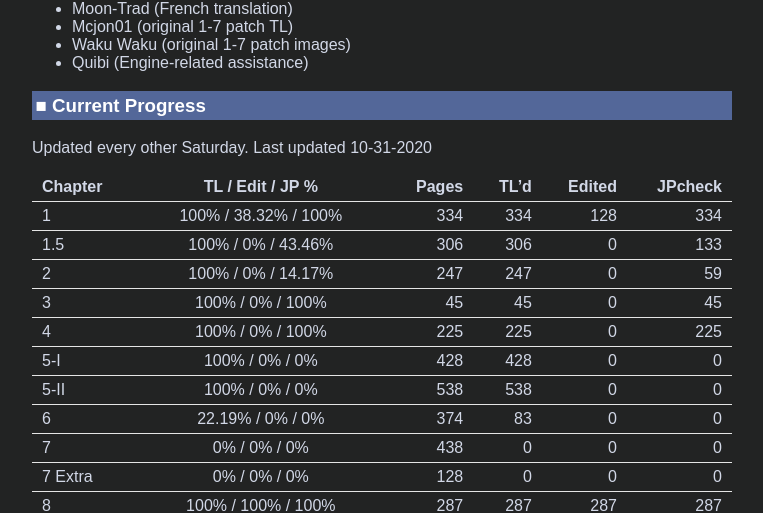
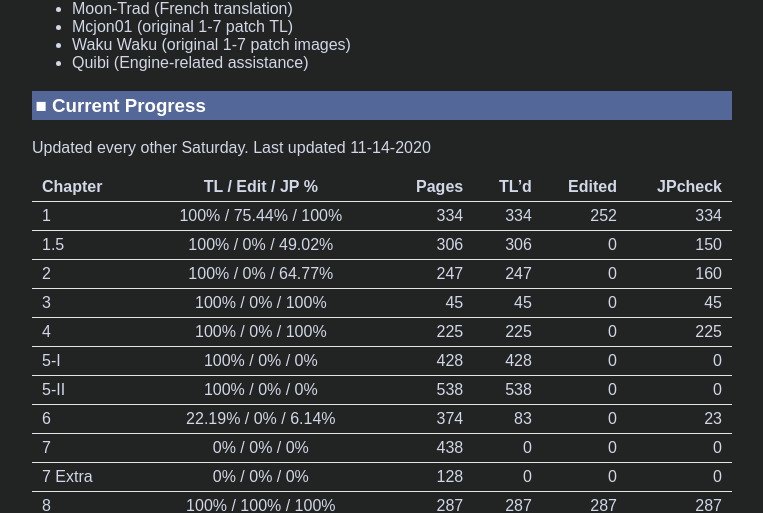
Before and after one commit to Hollow-Moon/Hollow-Moon.github.io, a Jekyll site: the page built from wohn-tl/index.md, in a window 1280 px wide and 900 px high, scrolled down 2887 px. Shown: the part 121-634 px from the top of the window, without its empty margins (258-1021 px from the left). Built offline with Jekyll 4.4.1, drawn with Linux system fonts in a browser that asks for light colours; some of the changed text lies outside the part shown.

Commit message:
Update index.md

```diff
--- a/wohn-tl/index.md
+++ b/wohn-tl/index.md
@@ -87,18 +87,18 @@ Link is here: [Google Drive](https://drive.google.com/file/d/1MACYFN9tUWD6Pxpw4Z
 * Quibi (Engine-related assistance)
 
 ### Current Progress
-Updated every other Saturday. Last updated 10-31-2020
+Updated every other Saturday. Last updated 11-14-2020
 
 | Chapter  | TL / Edit / JP %         | Pages   | TL'd   | Edited | JPcheck |
 | -------- |:------------------------:| -------:| ------:| ------:| -------:|
-| 1        | 100% / 38.32% / 100%     | 334     | 334    | 128    | 334     |
-| 1.5      | 100% / 0% / 43.46%       | 306     | 306    | 0      | 133     |
-| 2        | 100% / 0% / 14.17%       | 247     | 247    | 0      | 59      |
+| 1        | 100% / 75.44% / 100%     | 334     | 334    | 252    | 334     |
+| 1.5      | 100% / 0% / 49.02%       | 306     | 306    | 0      | 150     |
+| 2        | 100% / 0% / 64.77%       | 247     | 247    | 0      | 160     |
 | 3        | 100% / 0% / 100%         | 45      | 45     | 0      | 45      |
 | 4        | 100% / 0% / 100%         | 225     | 225    | 0      | 225     |
 | 5-I      | 100% / 0% / 0%           | 428     | 428    | 0      | 0       |
 | 5-II     | 100% / 0% / 0%           | 538     | 538    | 0      | 0       |
-| 6        | 22.19% / 0% / 0%         | 374     | 83     | 0      | 0       |
+| 6        | 22.19% / 0% / 6.14%      | 374     | 83     | 0      | 23      |
 | 7        | 0% / 0% / 0%             | 438     | 0      | 0      | 0       |
 | 7 Extra  | 0% / 0% / 0%             | 128     | 0      | 0      | 0       |
 | 8        | 100% / 100% / 100%       | 287     | 287    | 287    | 287     |
@@ -112,4 +112,4 @@ Updated every other Saturday. Last updated 10-31-2020
 | nz       | 100% / 0% / 100%         | 361     | 361    | 0      | 361     |
 | Extra 1  | 100% / 99.99% / 2.01%    | 248     | 248    | 248    | 5       |
 | Extra 2  | 39.23% / 0% / 0%         | 836     | 328    | 0      | 0       |
-| TOTAL    | 81.12% / 42.85% / 53.71% | 7231    | 5866   | 3099   | 3884    |
+| TOTAL    | 81.12% / 44.57% / 55.66% | 7231    | 5866   | 3223   | 4025    |
```
